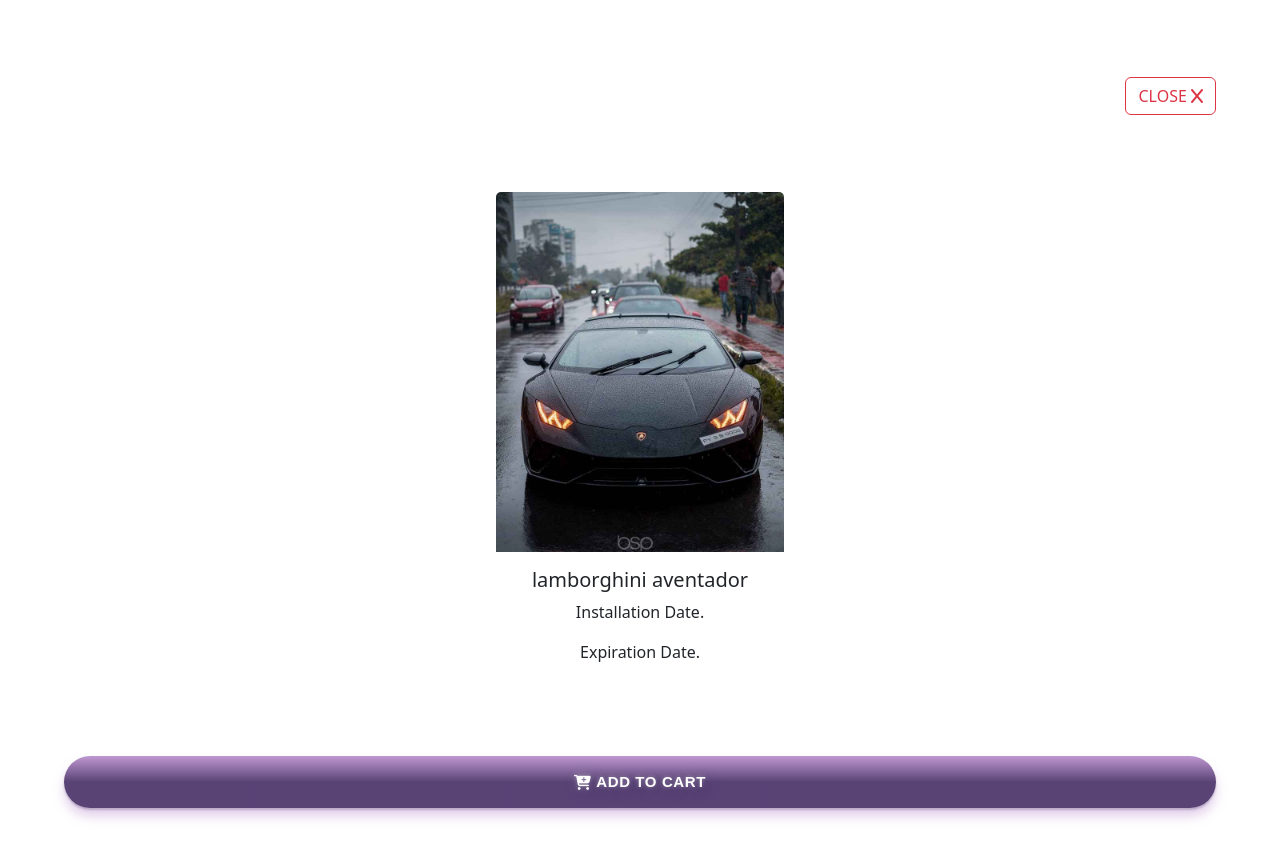
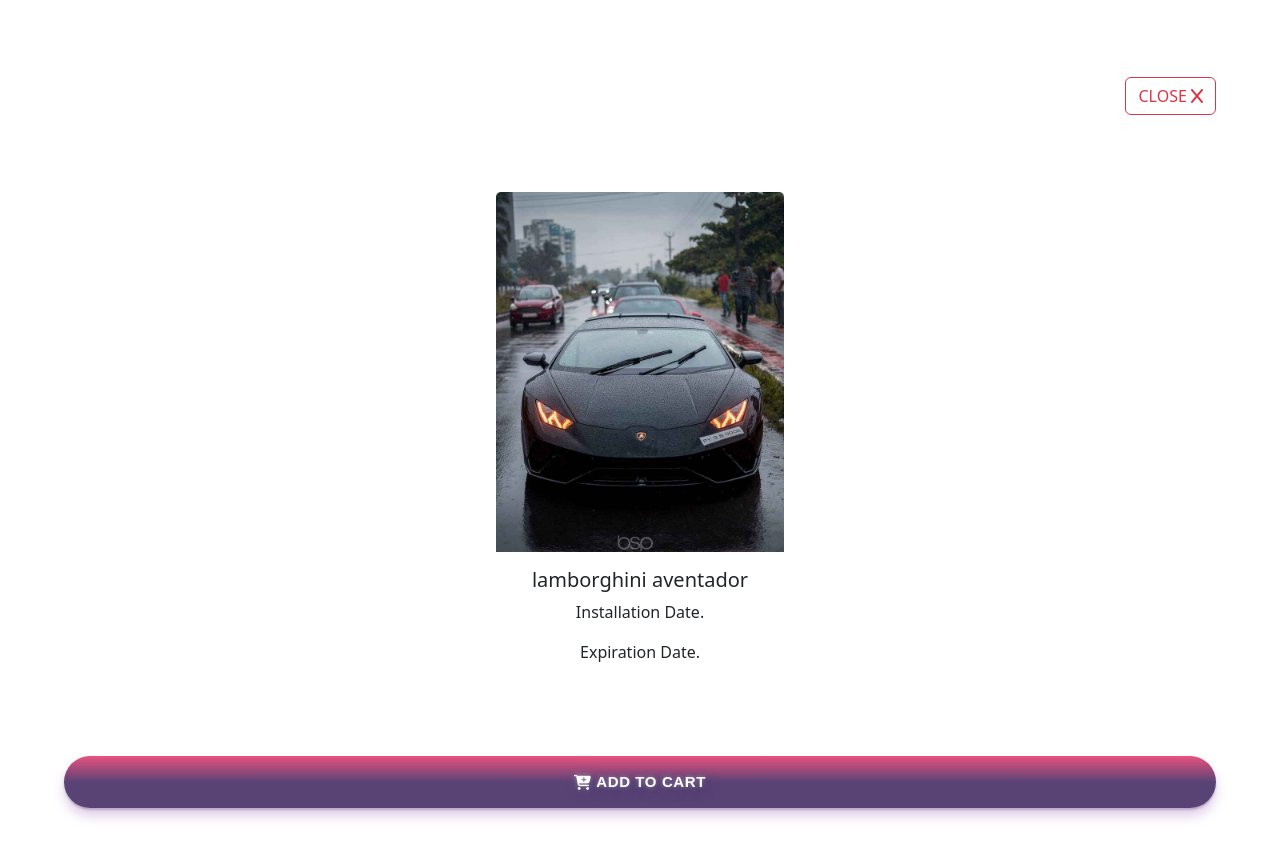
Before and after one commit to Amruth12345/vision, a plain HTML site: page index4.html in a window 1280 px wide. Drawn offline with nearby package versions, Linux system fonts and the light colour scheme.

Commit message:
Update index4.css

```diff
--- a/index4.css
+++ b/index4.css
@@ -36,7 +36,7 @@
 #scananother,#replacements {
     align-items: center;
     background-color: initial;
-    background-image: linear-gradient(rgba(179, 132, 201, .84), rgba(57, 31, 91, .84) 50%);
+    background-image: linear-gradient(rgba(230, 48, 102, 0.84), rgba(57, 31, 91, .84) 50%);
     border-radius: 42px;
     border-width: 0;
     box-shadow: rgba(57, 31, 91, 0.24) 0 2px 2px,rgba(179, 132, 201, 0.4) 0 8px 12px;
```
